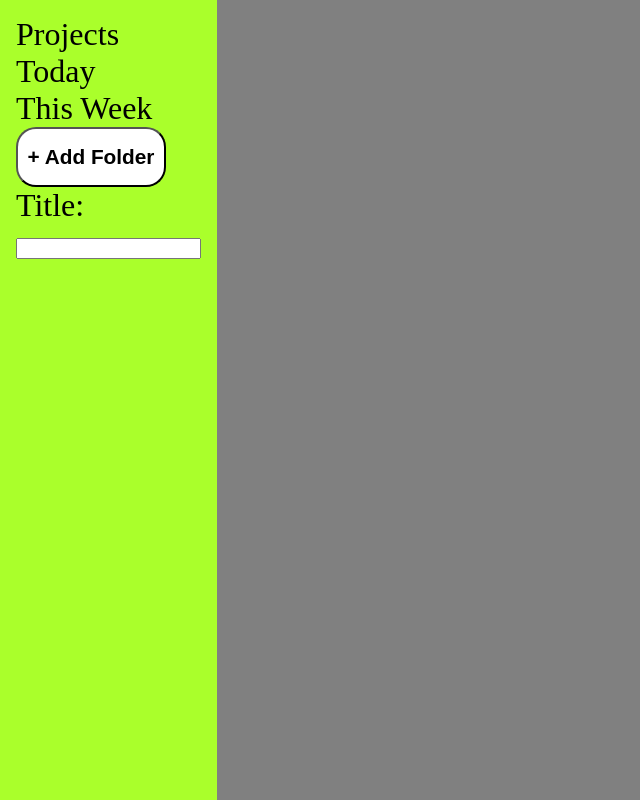
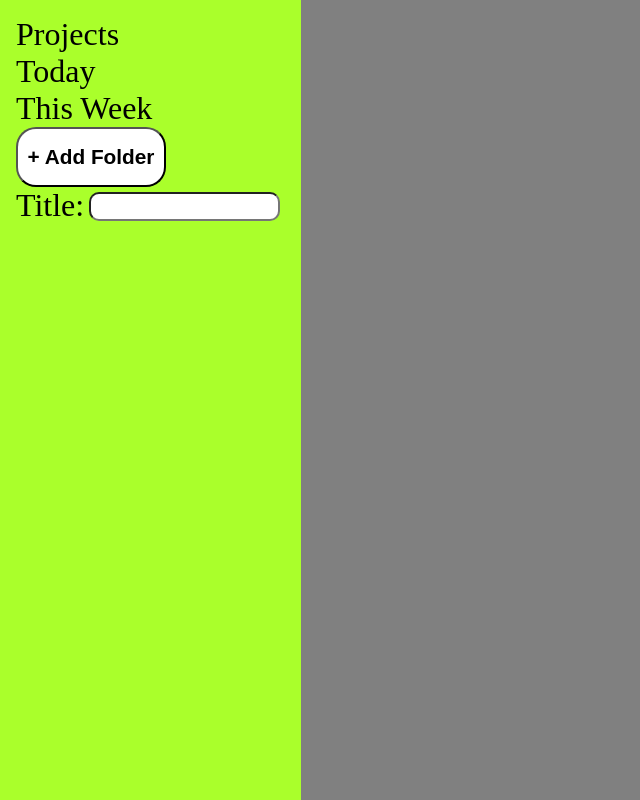
Before and after one commit to CameronTheDeveloper/to-do-list, a website built with webpack: page dist/index.html in a window 1280 px wide. Both pictures are taken after a click on the button "+ Add Folder". Shown: the whole page, without its empty margins (0-640 px from the left). Built offline with nearby package versions, Linux system fonts and the light colour scheme.

Commit message:
Style sidebar.css form, form input

```diff
--- a/src/styles/sidebar.css
+++ b/src/styles/sidebar.css
@@ -33,3 +33,19 @@
 #sidebar .sidebar-add-button:active {
     color: rgb(187, 159, 0);
 }
+
+#sidebar form {
+    display: grid;
+    grid-template-columns: 1fr 3fr;
+    font-size: 2rem;
+}
+
+#sidebar form input {
+    border-radius: 10px;
+    padding: 5px;
+    margin: 5px;
+}
+
+#sidebar form input:focus {
+    border: 4px solid rgb(255, 157, 0);
+}
```
Also changed, not shown: dist/main.js, 1 other file.
